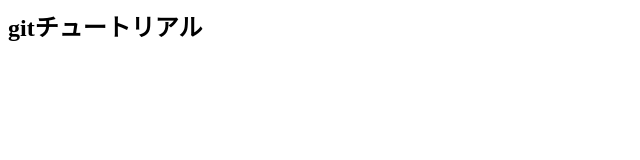
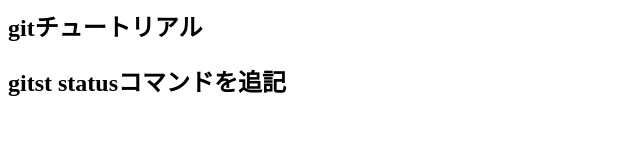
Before and after one commit to tatsuya-onuki/git2, a plain HTML site: page index.html in a window 1280 px wide. Shown: the whole page, without its empty margins (0-640 px from the left). Drawn offline with Linux system fonts and the light colour scheme.

Commit message:
git statusコマンドを追記

```diff
--- a/index.html
+++ b/index.html
@@ -1 +1,2 @@
 <h2>gitチュートリアル</h2>
+<h2>gitst statusコマンドを追記</h2>
```
